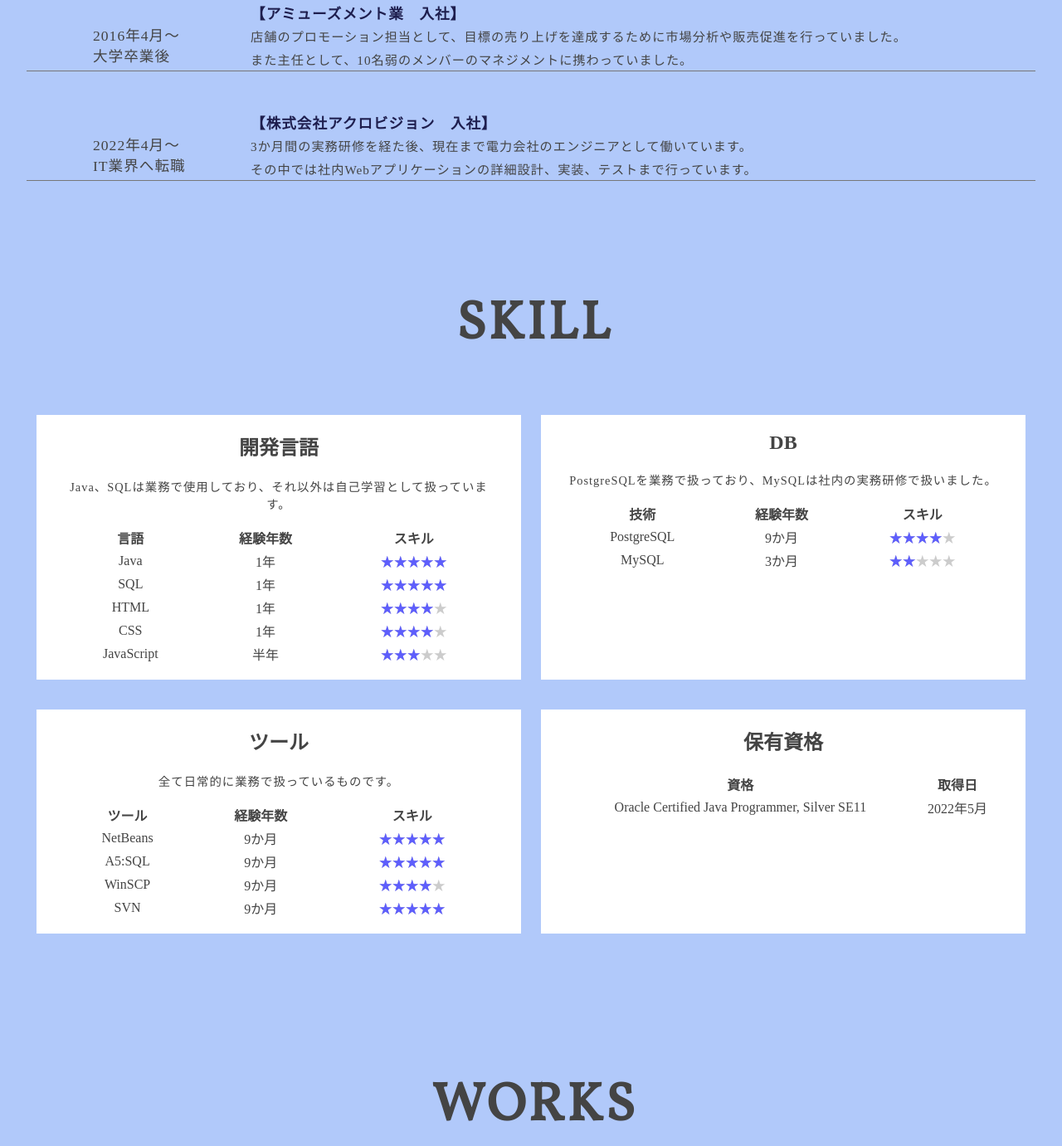
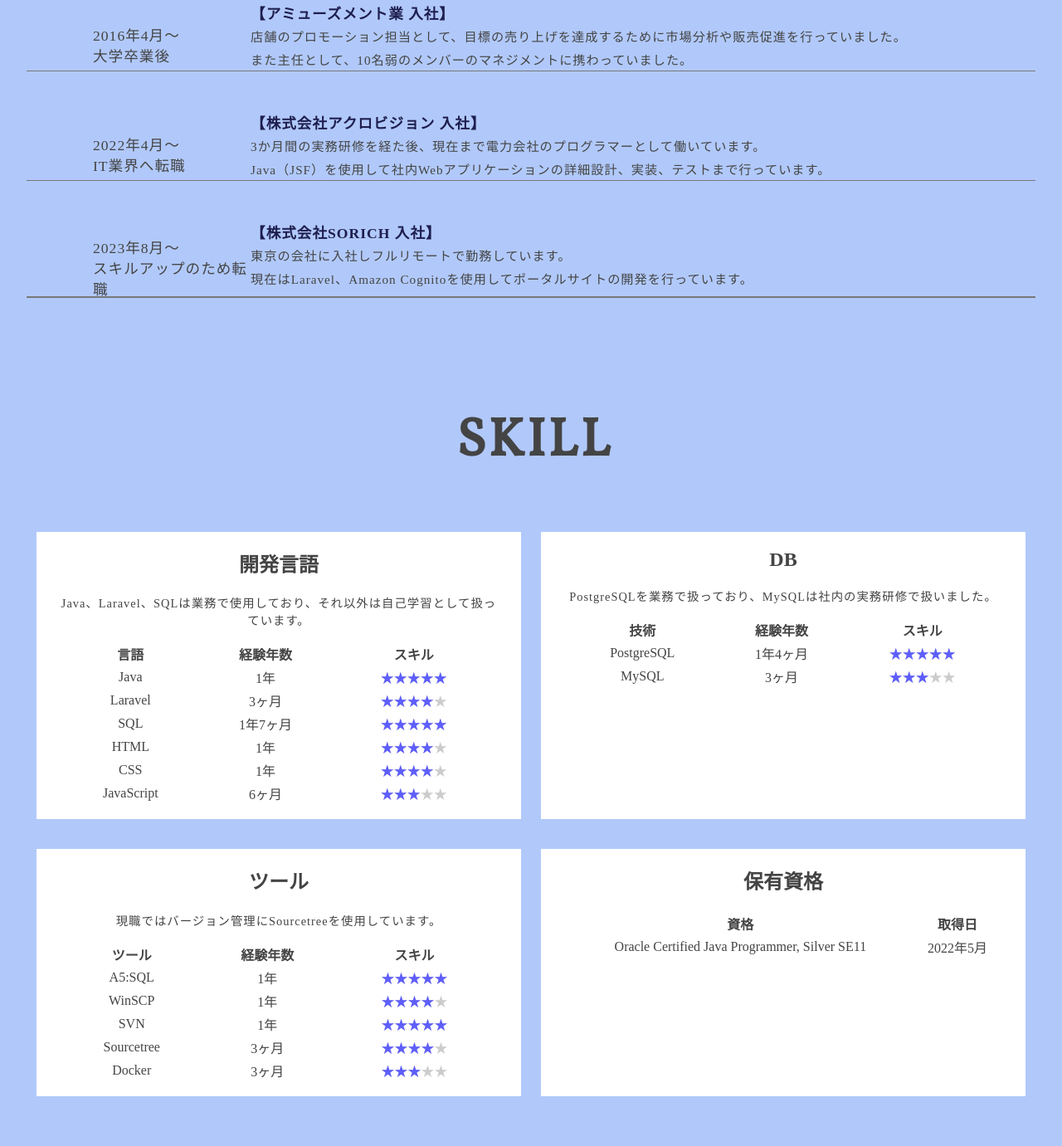
Before and after one commit to matsuda1017/Portfolio, a plain HTML site: page index.html in a window 1280 px wide. Shown: the part 1786-3167 px from the top of the page at 83% size. Drawn offline with Linux system fonts and the light colour scheme.

Commit message:
Update index.html

```diff
--- a/index.html
+++ b/index.html
@@ -118,15 +118,16 @@
       </div>
       <div class="flex">
         <div class="img_box scroll">
-          <img src="https://matsuda1017.github.io/Portfolio/img/self-img.JPG">
+          <img src="img/self-img.JPG">
         </div>
         <div class="content scroll">
           <h3>自己紹介</h3>
-          <p>はじめまして、松田勇弥と申します。平成5年生まれの29歳で、IT業界は2年目となります。<br>
+          <p>はじめまして、松田勇弥と申します。平成5年生まれの30歳で、IT業界は2年目となります。<br>
+            前職では、主にJavaを使用し社内用Webアプリケーションの開発に携わっていました。現職ではLaravel、Amazon Cognitoを使用してポータルサイトの開発を行っています。<br>
+            業務外では、主にJavaScriptを使用したLPやミニアプリの制作をしています。<br>
             趣味は、フットサルや料理をすることです。<br>
-            現在常駐先の電力会社では、主にJavaを使用し社内用Webアプリケーションの開発に携わっています。詳細設計、実装、テストまでを担当しています。<br>
-            業務外では、主にJavaScriptを使用したLPやミニアプリの制作をしています。<br>
-            自身のスキルを高めつつチームで楽しく働きたい！と思っています。</p>
+            自身のスキルを高めつつチームで楽しく働きたい！と思っています。
+          </p>
         </div>
       </div>
       <div class="history">
@@ -137,7 +138,7 @@
             <p>高校卒業後</p>
           </div>
           <div class="history_content">
-            <p>【尾道市立大学　入学】</p>
+            <p>【尾道市立大学 入学】</p>
             <p>経済情報学部で、その名の通り経済と情報について学んでいました。<br>
               ただこの頃はまだIT・情報の分野に打ち込んでいませんでしたが、基本的なコンピュータの構成や論理演算などを学習していました。</p>
           </div>
@@ -148,7 +149,7 @@
             <p>大学卒業後</p>
           </div>
           <div class="history_content">
-            <p>【アミューズメント業　入社】</p>
+            <p>【アミューズメント業 入社】</p>
             <p>店舗のプロモーション担当として、目標の売り上げを達成するために市場分析や販売促進を行っていました。<br>
               また主任として、10名弱のメンバーのマネジメントに携わっていました。</p>
           </div>
@@ -159,9 +160,21 @@
             <p>IT業界へ転職</p>
           </div>
           <div class="history_content">
-            <p>【株式会社アクロビジョン　入社】</p>
-            <p>3か月間の実務研修を経た後、現在まで電力会社のエンジニアとして働いています。<br>
-              その中では社内Webアプリケーションの詳細設計、実装、テストまで行っています。</p>
+            <p>【株式会社アクロビジョン 入社】</p>
+            <p>3か月間の実務研修を経た後、現在まで電力会社のプログラマーとして働いています。<br>
+              Java（JSF）を使用して社内Webアプリケーションの詳細設計、実装、テストまで行っています。</p>
+          </div>
+        </div>
+        <div class="history_flex scroll">
+          <div class="history_title">
+            <p>2023年8月～</p>
+            <p>スキルアップのため転職</p>
+          </div>
+          <div class="history_content">
+            <p>【株式会社SORICH 入社】</p>
+            <p>東京の会社に入社しフルリモートで勤務しています。<br>
+              現在はLaravel、Amazon Cognitoを使用してポータルサイトの開発を行っています。
+            </p>
           </div>
         </div>
       </div>
@@ -176,7 +189,7 @@
             <h2>開発言語</h2>
           </div>
           <div class="annotation">
-            <p>Java、SQLは業務で使用しており、それ以外は自己学習として扱っています。</p>
+            <p>Java、Laravel、SQLは業務で使用しており、それ以外は自己学習として扱っています。</p>
           </div>
           <table>
             <thead>
@@ -195,8 +208,15 @@
                 </td>
               </tr>
               <tr>
+                <td>Laravel</td>
+                <td>3ヶ月</td>
+                <td>
+                  <span class="star5_rating" data-rate="4"></span>
+                </td>
+              </tr>
+              <tr>
                 <td>SQL</td>
-                <td>1年</td>
+                <td>1年7ヶ月</td>
                 <td>
                   <span class="star5_rating" data-rate="5"></span>
                 </td>
@@ -216,7 +236,7 @@
               </tr>
               <tr>
                 <td>JavaScript</td>
-                <td>半年</td>
+                <td>6ヶ月</td>
                 <td>
                   <span class="star5_rating" data-rate="3"></span>
                 </td>
@@ -242,16 +262,16 @@
             <tbody>
               <tr>
                 <td>PostgreSQL</td>
-                <td>9か月</td>
+                <td>1年4ヶ月</td>
                 <td>
-                  <span class="star5_rating" data-rate="4"></span>
+                  <span class="star5_rating" data-rate="5"></span>
                 </td>
               </tr>
               <tr>
                 <td>MySQL</td>
-                <td>3か月</td>
+                <td>3ヶ月</td>
                 <td>
-                  <span class="star5_rating" data-rate="2"></span>
+                  <span class="star5_rating" data-rate="3"></span>
                 </td>
               </tr>
             </tbody>
@@ -262,7 +282,7 @@
             <h2>ツール</h2>
           </div>
           <div class="annotation">
-            <p>全て日常的に業務で扱っているものです。</p>
+            <p>現職ではバージョン管理にSourcetreeを使用しています。</p>
           </div>
           <table>
             <thead>
@@ -274,30 +294,37 @@
             </thead>
             <tbody>
               <tr>
-                <td>NetBeans</td>
-                <td>9か月</td>
-                <td>
-                  <span class="star5_rating" data-rate="5"></span>
-                </td>
-              </tr>
-              <tr>
                 <td>A5:SQL</td>
-                <td>9か月</td>
+                <td>1年</td>
                 <td>
                   <span class="star5_rating" data-rate="5"></span>
                 </td>
               <tr>
                 <td>WinSCP</td>
-                <td>9か月</td>
+                <td>1年</td>
                 <td>
                   <span class="star5_rating" data-rate="4"></span>
                 </td>
               </tr>
               <tr>
                 <td>SVN</td>
-                <td>9か月</td>
+                <td>1年</td>
                 <td>
                   <span class="star5_rating" data-rate="5"></span>
+                </td>
+              </tr>
+              <tr>
+                <td>Sourcetree</td>
+                <td>3ヶ月</td>
+                <td>
+                  <span class="star5_rating" data-rate="4"></span>
+                </td>
+              </tr>
+              <tr>
+                <td>Docker</td>
+                <td>3ヶ月</td>
+                <td>
+                  <span class="star5_rating" data-rate="3"></span>
                 </td>
               </tr>
             </tbody>
```
